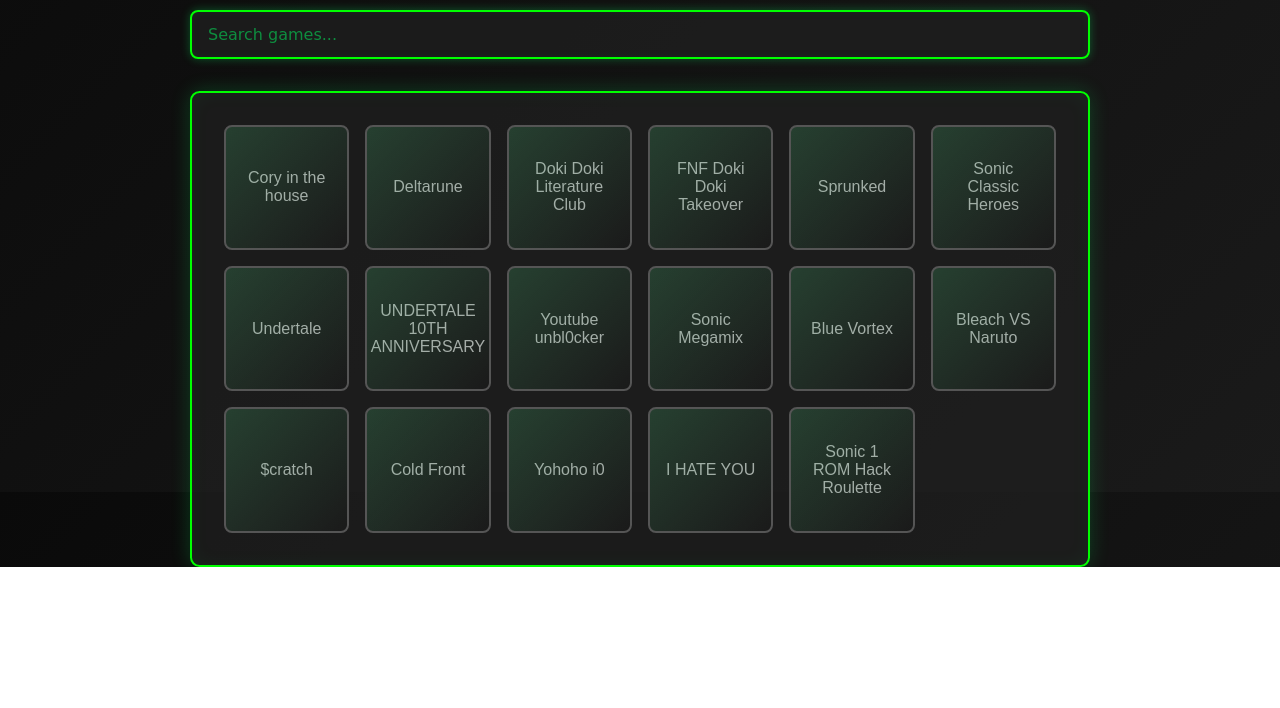
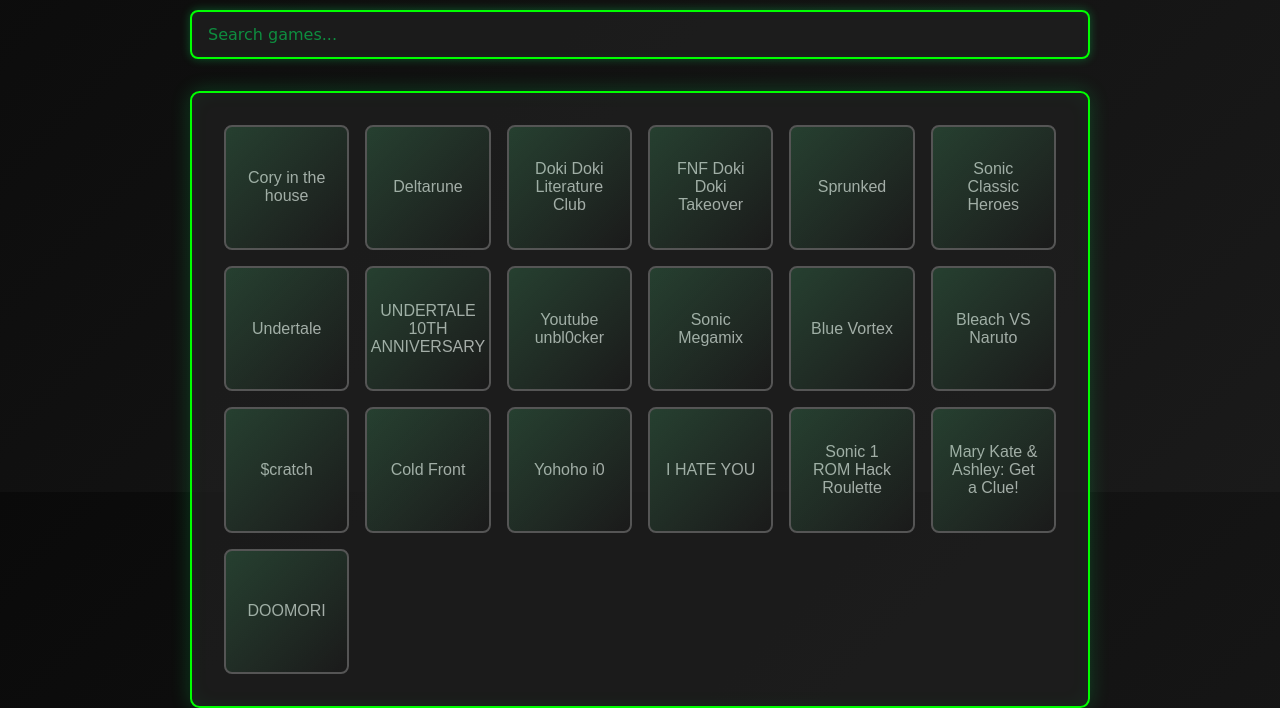
Before and after one commit to iamthegamesofsprunk/iamthegamesofsprunk.github.io, a plain HTML site: page moxy/DAsprunk_express.html in a window 1280 px wide. Shown: the part 308-1016 px from the top of the page. Before the commit the page ends 875 px from the top, so only its background shows below. Drawn offline with Linux system fonts and the light colour scheme; a web font is replaced by a local one.

Commit message:
Add new game links to DAsprunk_express.html
thank you shxyder and noob_god2729. for putting DOOMORI on UGS

```diff
--- a/moxy/DAsprunk_express.html
+++ b/moxy/DAsprunk_express.html
@@ -268,7 +268,9 @@
             { name: "Cold Front", url: "https://cdn.jsdelivr.net/gh/iamthegamesofsprunk/iamthegamesofsprunk.github.io@main/the_depths_of_UGS/clcoldfront.html" },
             { name: "Yohoho i0", url: "https://cdn.jsdelivr.net/gh/iamthegamesofsprunk/iamthegamesofsprunk.github.io@main/the_depths_of_UGS/clyohohoio.html" },
             { name: "I HATE YOU", url: "https://cdn.jsdelivr.net/gh/iamthegamesofsprunk/iamthegamesofsprunk.github.io@main/the_depths_of_UGS/clihateyou.html" },
-            { name: "Sonic 1 ROM Hack Roulette", url: "https://cdn.jsdelivr.net/gh/iamthegamesofsprunk/iamthegamesofsprunk.github.io@main/moxy/s1rhr_reboot.html" }
+            { name: "Sonic 1 ROM Hack Roulette", url: "https://cdn.jsdelivr.net/gh/iamthegamesofsprunk/iamthegamesofsprunk.github.io@main/moxy/s1rhr_reboot.html" },
+            { name: "Mary Kate & Ashley: Get a Clue!", url: "https://cdn.jsdelivr.net/gh/iamthegamesofsprunk/iamthegamesofsprunk.github.io@main/retro/MKAA_get_a_clue.html" },
+            { name: "DOOMORI", url: "https://cdn.jsdelivr.net/gh/iamthegamesofsprunk/iamthegamesofsprunk.github.io@main/the_depths_of_UGS/cldoomori.html" }
         ];
 
         // Function to open game in new window
```
